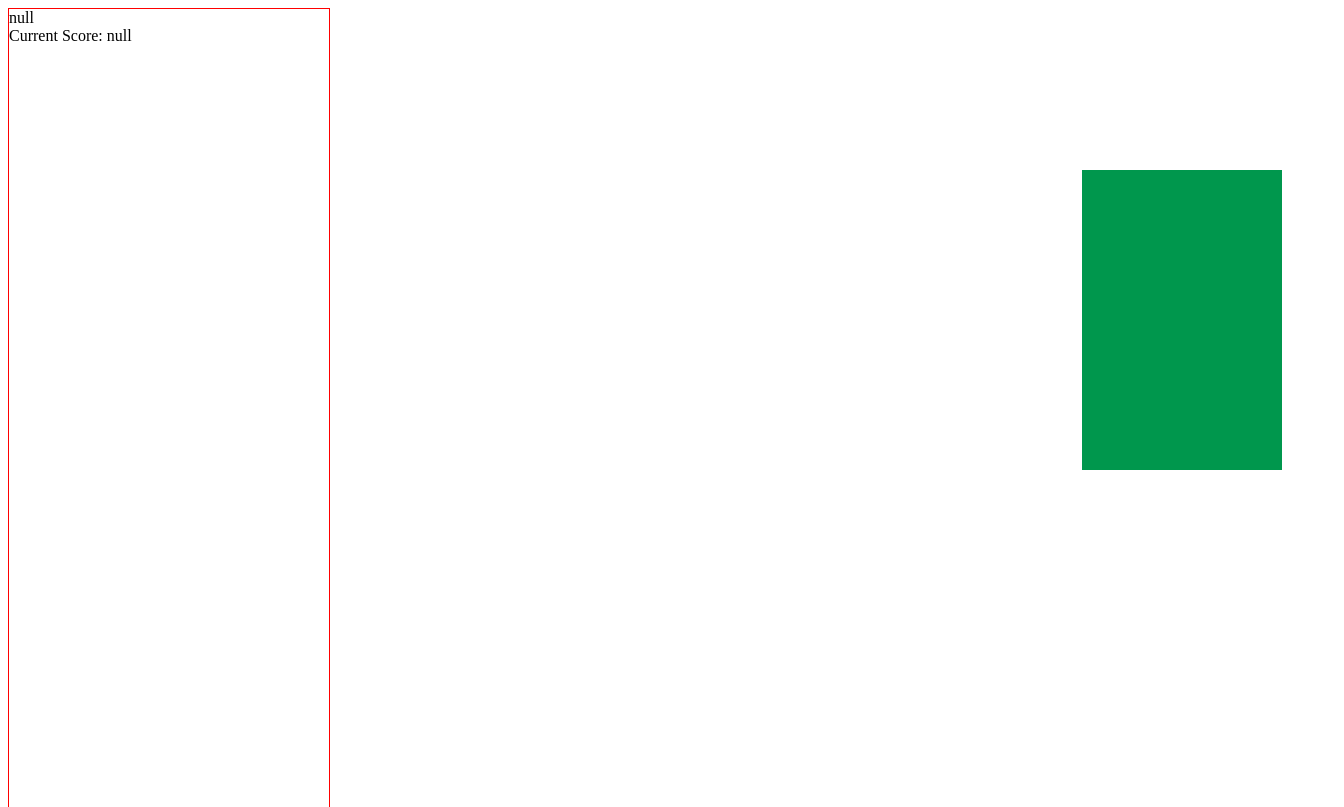
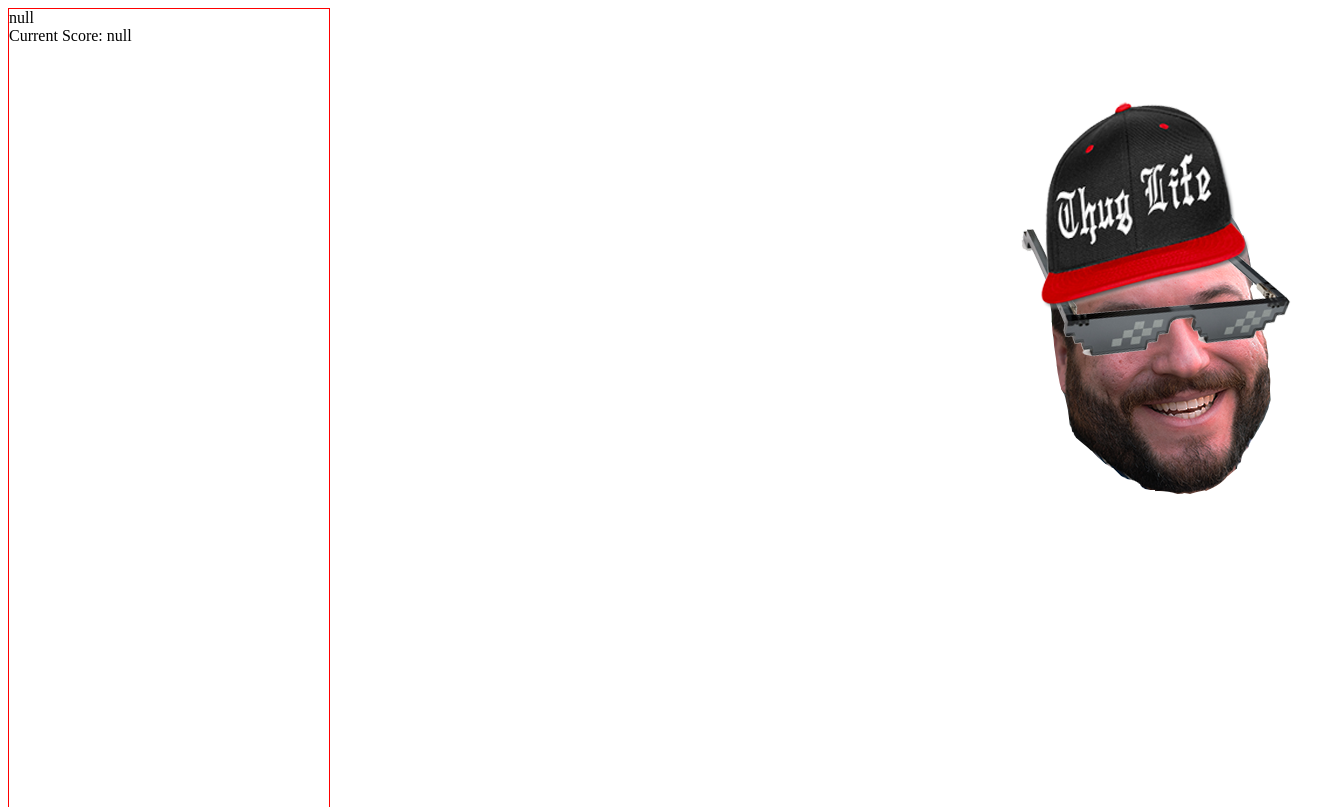
Before and after one commit to edezekiel/Clicker, a plain HTML site: page game.html in a window 1280 px wide. Shown: the whole page, 1344 px wide, since content can reach past the window. Drawn offline with nearby package versions, Linux system fonts and the light colour scheme.

Commit message:
change picture

```diff
--- a/game.html
+++ b/game.html
@@ -46,7 +46,7 @@
     </div>
 
 <div id="game-area">
-    <img alt="Click Me!" src="./assets/click-target-level1.png" id="click-target">
+    <img alt="Click Me!" src="./assets/click-target-level3.png" id="click-target">
 </div>
 
 
```
